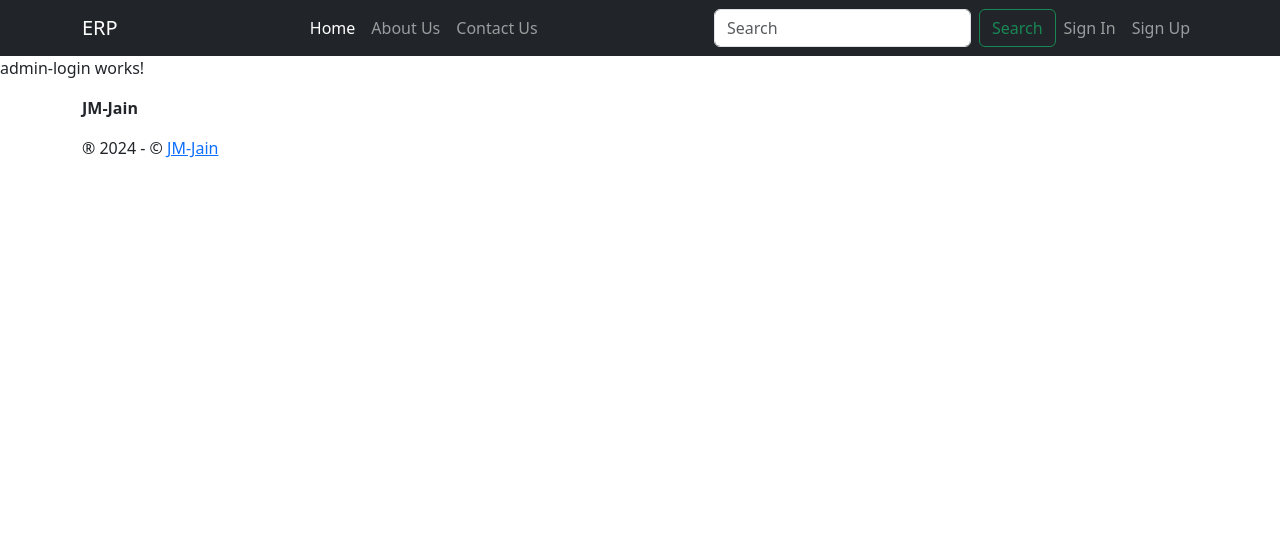
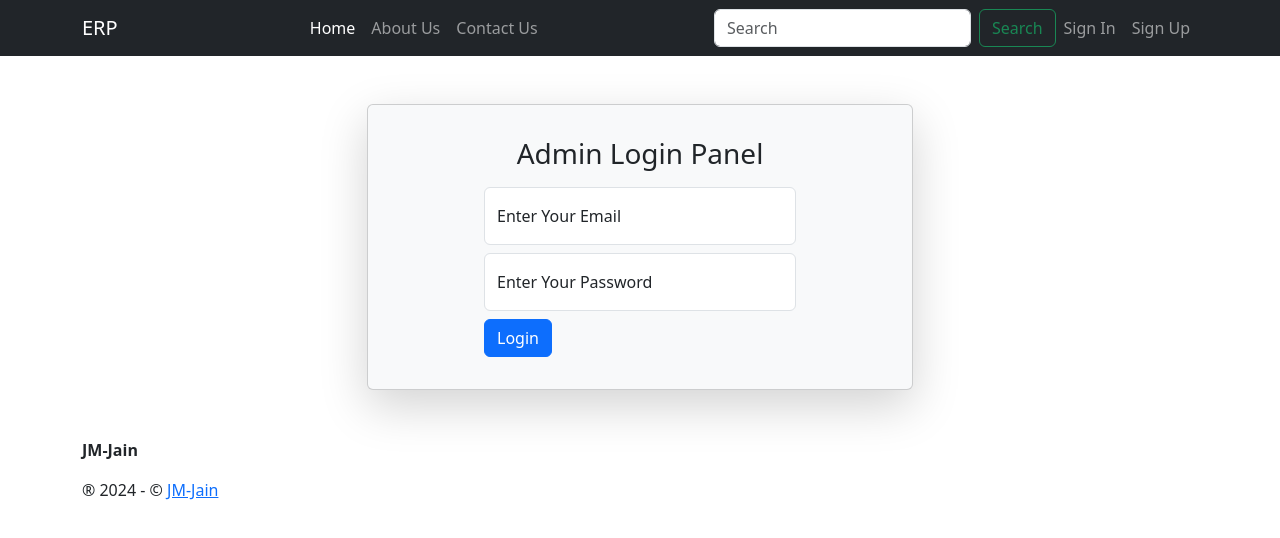
Before and after one commit to SantoshRaj007/angular_ecomm_17, an Angular app: page /admin-login in a window 1280 px wide. Shown: the top 538 px of the page. Built offline with nearby package versions, Linux system fonts and the light colour scheme.

Commit message:
admin-login done and admin-dashboard done

```diff
--- a/mock-api-data.json
+++ b/mock-api-data.json
@@ -57,7 +57,7 @@
             "age": 29,
             "dob": "1994-01-05",
             "email": "kumar@gmail.com",
-            "password": "123456",
+            "password": "12345",
             "address":{
                 "id": 0,
                 "addLine1": "Pandav Nagar",
--- /dev/null
+++ b/src/app/about-us/about-us.component.html
@@ -0,0 +1 @@
+<p>about-us works!</p>
--- a/src/app/admin/admin-login/admin-login.component.html
+++ b/src/app/admin/admin-login/admin-login.component.html
@@ -1 +1,32 @@
-<p>admin-login works!</p>
+<div class="container">
+    <div class="row">
+        <div class="col-md-6 offset-md-3 mt-5" >
+            <div class="card shadow-lg p-3 mb-5 bg-body-tertiary rounded">
+                <div class="card-body">
+                    <div class="card-title">
+                        <h3 class="h3 fw-normal text-center mb-3">Admin Login Panel</h3>
+                    </div>
+                    <form name="form" #tf="ngForm" (ngSubmit)="tf.form.valid && onSubmitSignIn()" novalidate>
+                        <div class="row form-group">
+                            <div class="col-md-8 offset-md-2 mb-2">
+                                <div class="form-floating">
+                                    <input type="email" class="form-control" placeholder="santosh@gmail.com" name="userEmail" [(ngModel)]="signInFormValue.userEmail" #userEmail="ngModel" required>
+                                    <label for="email">Enter Your Email</label>
+                                </div>
+                            </div>
+                            <div class="col-md-8 offset-md-2 mb-2">
+                                <div class="form-floating">
+                                    <input type="password" class="form-control" name="userPassword" placeholder="Enter Password" #userPassword="ngModel" [(ngModel)]="signInFormValue.userPassword" minlength="5" required togglepassword>
+                                    <label for="password">Enter Your Password</label>
+                                </div>
+                            </div>
+                            <div class="form form-group offset-md-2">
+                                <button class="btn btn-primary" type="submit">Login</button>
+                            </div>
+                        </div>
+                    </form>
+                </div>
+            </div>
+        </div>
+    </div>
+</div>
--- a/src/app/admin/admin-login/admin-login.component.ts
+++ b/src/app/admin/admin-login/admin-login.component.ts
@@ -1,12 +1,40 @@
-import { Component } from '@angular/core';
+import { CommonModule } from '@angular/common';
+import { Component, OnInit } from '@angular/core';
+import { FormsModule, ReactiveFormsModule } from '@angular/forms';
+import { Router } from '@angular/router';
+import { LoginSignupService } from '../../shared/services/login-signup.service';
 
 @Component({
-  selector: 'app-admin-login',
-  standalone: true,
-  imports: [],
-  templateUrl: './admin-login.component.html',
-  styleUrl: './admin-login.component.css'
+    selector: 'app-admin-login',
+    standalone: true,
+    imports: [ CommonModule, ReactiveFormsModule, FormsModule],
+    templateUrl: './admin-login.component.html',
+    styleUrl: './admin-login.component.css'
 })
-export class AdminLoginComponent {
+export class AdminLoginComponent implements OnInit{
 
+    signInFormValue:any = {};
+    user_data:any;
+
+    constructor(private router:Router, private loginService:LoginSignupService) {}
+
+    ngOnInit(): void {
+
+    }
+
+    onSubmitSignIn(){
+        this.loginService.adminLogin(this.signInFormValue.userEmail, this.signInFormValue.userPassword).subscribe(data =>{
+            this.user_data = data;
+            if (this.user_data.length == 1) {
+                sessionStorage.setItem("user_session_id", this.user_data[0].id);
+                sessionStorage.setItem("role", this.user_data[0].role);
+                this.router.navigateByUrl('/admin-dashboard');
+            } else {
+                alert("Invalide response")
+            }
+            console.log(this.user_data);
+        }, error=>{
+            console.log("My Error", error)
+        });
+    }
 }
--- a/src/app/app.routes.ts
+++ b/src/app/app.routes.ts
@@ -12,10 +12,12 @@ import { BuyerDashboardComponent } from './customer/buyer/buyer-dashboard/buyer-
 import { CheckoutComponent } from './customer/buyer/checkout/checkout.component';
 import { PageNotFoundComponent } from './shared/layouts/page-not-found/page-not-found.component';
 import { AdminAuthGuardLogin, AdminAuthGuardService, BuyerAuthGuardService, SellerAuthGuardService, SellerBuyerAuthGuardLogin } from './shared/services/auth-guard.service';
+import { AboutUsComponent } from './about-us/about-us.component';
 
 export const routes: Routes = [
     { path:'', redirectTo:"home", pathMatch:"full" },
     { path:'home', component:HomeComponent },
+    { path:'about-us', component:AboutUsComponent },
     { path:'my-profile', component:UserProfileComponent },
     { path:'contact-us', component:ContactUsComponent },
 
--- a/src/app/shared/layouts/header/header.component.html
+++ b/src/app/shared/layouts/header/header.component.html
@@ -33,7 +33,7 @@
                 <a class="nav-link active" aria-current="page" routerLink="home">Home</a>
             </li>
             <li class="nav-item">
-                <a class="nav-link disable" href="#">About Us</a>
+                <a class="nav-link disable" href="/about-us">About Us</a>
             </li>
             <li class="nav-item" *ngIf="user_role == 'buyer'">
                 <a class="nav-link" routerLink="/buyer-dashboard">Order</a>
@@ -51,7 +51,7 @@
                 <a class="nav-link" routerLink="/admin/user">User</a>
             </li>
             <li class="nav-item">
-                <a class="nav-link" routerLink="">Contact Us</a>
+                <a class="nav-link" routerLink="/contact-us">Contact Us</a>
             </li>
         </ul>
         <form class="d-flex" role="search">
```
Also changed, not shown: src/app/about-us/about-us.component.ts (added, +12 -0 lines), src/app/admin/services/admin.service.ts (+42 -2 lines), src/app/about-us/about-us.component.css (added), 1 other file (tests, documents, lock files or other folders).
